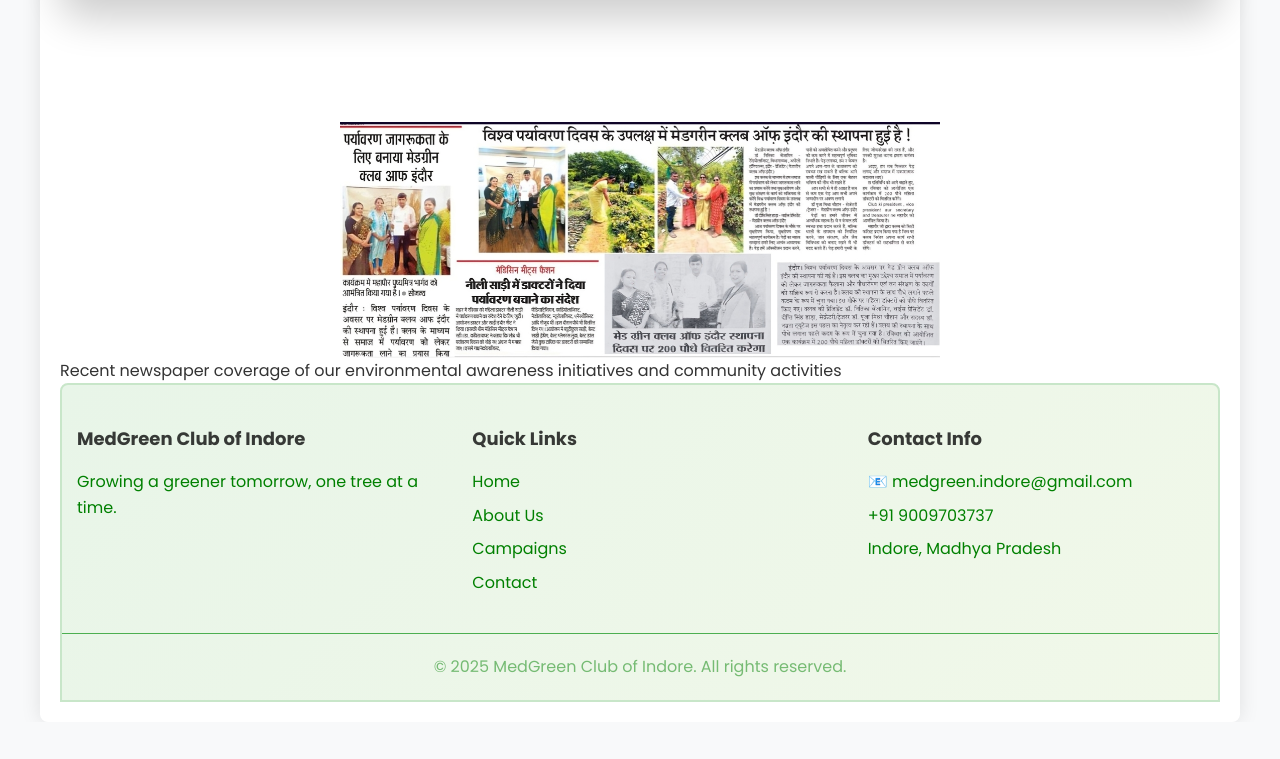
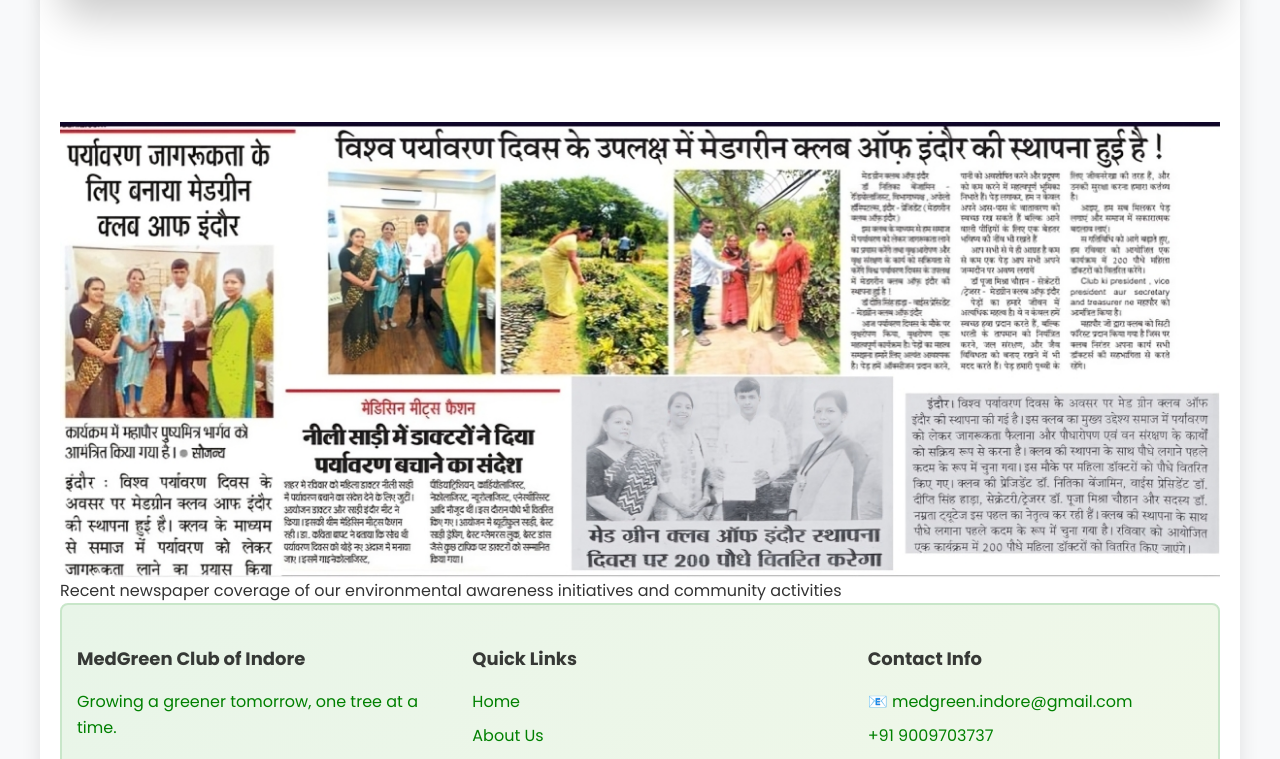
Before and after one commit to riddima15benjamin/reactjs, a React (Create React App) app: page / in a window 1280 px wide. Shown: the part 2909-3668 px from the top of the page. Before the commit the page ends 3631 px from the top, so only its background shows below. Built offline with nearby package versions, Linux system fonts and the light colour scheme.

Commit message:
fix: remove max width and height constraints for news image in DesktopHome component

```diff
--- a/src/components/DesktopHome.jsx
+++ b/src/components/DesktopHome.jsx
@@ -247,8 +247,6 @@
                   style={{
                     width: '100%',
                     height: 'auto',
-                    maxWidth: '600px',      // limits image width on large screens
-                    maxHeight: '350px',     // limits image height
                     objectFit: 'contain',
                     display: 'block',
                     margin: '0 auto'
```
